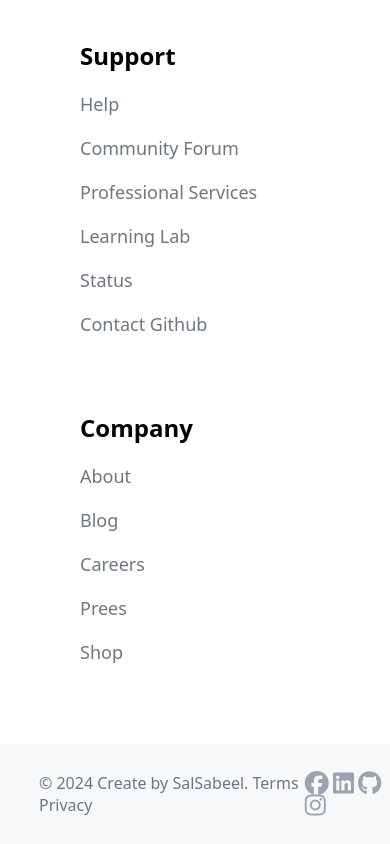
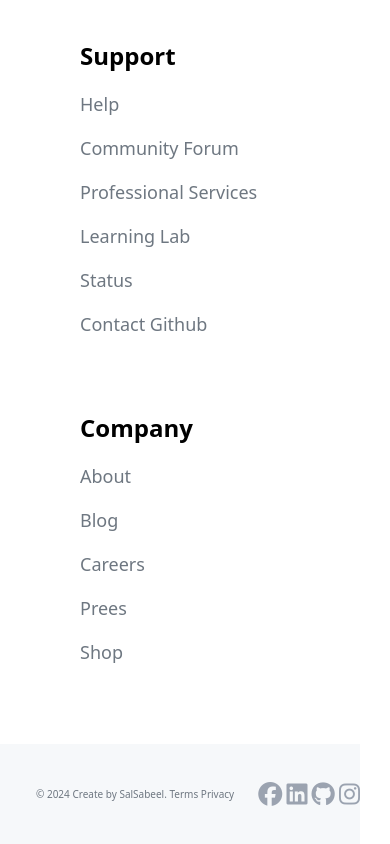
Before and after one commit to SALSABEEL99/gitcli-clone, a plain HTML site: page index.html in a window 390 px wide. Shown: the part 3449-4293 px from the top of the page. Drawn offline with Linux system fonts and the light colour scheme.

Commit message:
done responsive with samsung galaxy s3

```diff
--- a/style.css
+++ b/style.css
@@ -10,7 +10,7 @@
         font-size: 25px;
         padding-left: 30px;
         padding-top: 15px;
-        /* border: 1px solid red; */
+
         background-color: #010409;
         color: #e6edf3;
         height: 60px;
@@ -30,7 +30,7 @@
 
     .fa-brands{
         font-size: 40px;
-        margin: ;
+
     }
     .nav-links{
         flex: 1;
@@ -90,7 +90,7 @@
 .hero{
     background-color: #010409;
     height: 460px;
-    /* border:1px solid red; */
+
 
 
 }
@@ -479,10 +479,8 @@ padding-top: 75px;
     color: #6e7781;
     margin-left: 10%;
 }
-/* .fa-brands{ */
-    margin-right: 30px;
-    font-size: 60px;
-}
+
+
 
 /* responsive sub footer */
 
```
